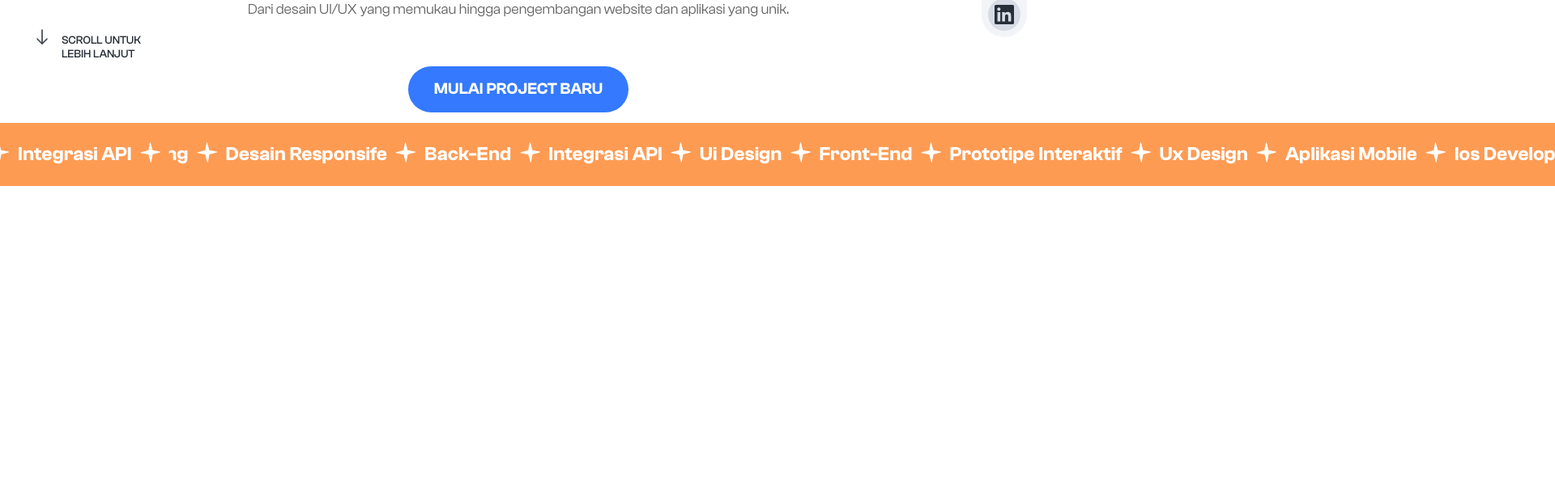
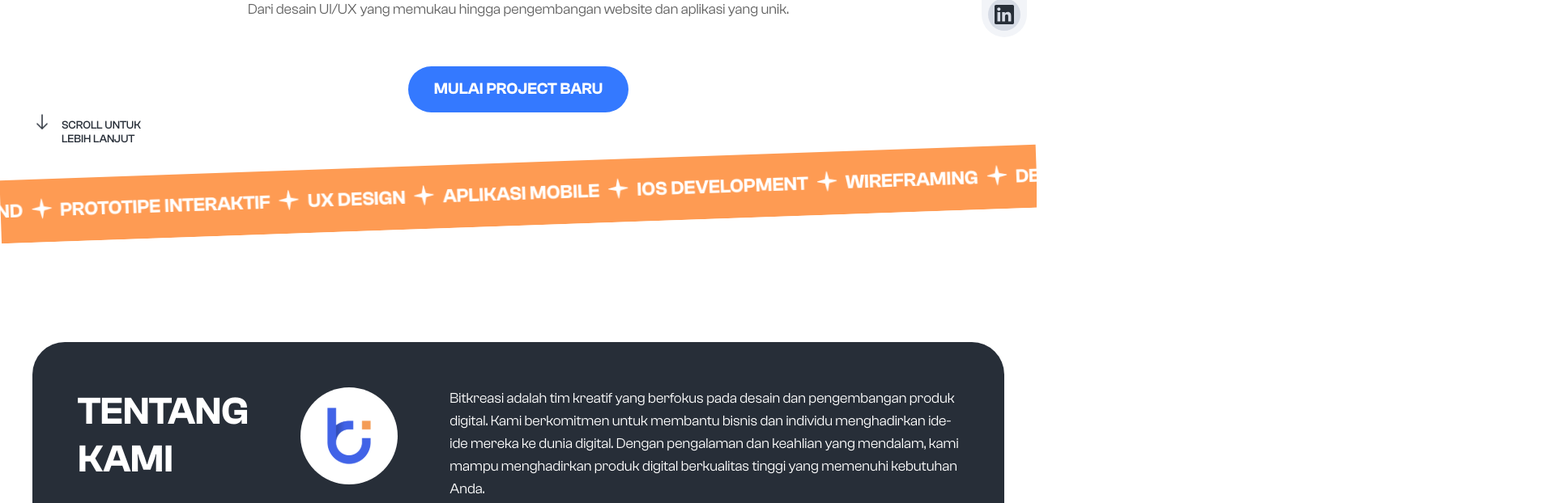
Before and after one commit to cuingskot76/bitkreasi, a Next.js app: page / in a window 1280 px wide. Shown: the part 474-1096 px from the top of the page at 81% size, 1920 px wide, since content can reach past the window. Built offline with nearby package versions, Linux system fonts and the light colour scheme.

Commit message:
feat: add hero section

```diff
--- a/app/Hero.tsx
+++ b/app/Hero.tsx
@@ -1,23 +1,10 @@
 import Icon from "@/component/icon/Icon";
 import React from "react";
 
-const tickerItems = [
-  "Ui Design",
-  "Front-End",
-  "Prototipe Interaktif",
-  "Ux Design",
-  "Aplikasi Mobile",
-  "Ios Development",
-  "Wireframing",
-  "Desain Responsife",
-  "Back-End",
-  "Integrasi API",
-];
-
 const Hero = () => {
   return (
-    <section className="h-[20000px]">
-      <div className="max-w-[1384px] mt-48 mx-auto text-center ">
+    <section className="mt-48 pb-20 ">
+      <div className="max-w-[1384px] mx-auto text-center ">
         <span className="font-semibold text-[64px] leading-[78.72px] uppercase whitespace-break-spaces">
           Kami membuat aplikasi dan website dengan pengalaman produk yang hebat
         </span>
@@ -36,7 +23,7 @@ const Hero = () => {
       </div>
 
       {/* social-media */}
-      <div className="bg-greyscale fixed right-3 top-[352px] p-2 rounded-full flex flex-col gap-4">
+      <div className="bg-greyscale fixed right-3 top-[352px] p-2 rounded-full flex flex-col gap-4 z-10">
         <div className="bg-greyscale_dark p-2 rounded-full overflow-hidden">
           <Icon name="instagram" />
         </div>
@@ -49,7 +36,7 @@ const Hero = () => {
       </div>
 
       {/* bottom-scroll */}
-      <div className="max-w-[146px] flex gap-3 absolute left-10 top-[516px]">
+      <div className="max-w-[146px] flex gap-3 ml-10 mt-2">
         <div className="animate-bounce">
           <Icon name="arrow-down" />
         </div>
@@ -59,36 +46,94 @@ const Hero = () => {
       </div>
 
       {/* ticker-running */}
-      <div className="bg-sky-500 w-full flex flex-col">
-        <div className="bg-secondary flex absolute top-[626px] -rotate-2 animate-ticker">
-          {[...tickerItems, ...tickerItems, ...tickerItems, ...tickerItems].map(
-            (item, i) => (
-              <div
-                key={i}
-                className="flex text-white font-semibold text-2xl leading-[29.52px] w-full whitespace-nowrap py-6"
-              >
-                <span>{item}</span>
+      <div className="flex overflow-hidden -rotate-2 pt-5">
+        <div className="bg-secondary flex animate-ticker">
+          <div className="flex text-white font-semibold text-2xl leading-[29.52px] w-full whitespace-nowrap py-6 uppercase ">
+            <span>Ui Design</span>
+            <div className="px-[10px]">
+              <Icon name="star" />
+            </div>
+            <span>Front-End</span>
+            <div className="px-[10px]">
+              <Icon name="star" />
+            </div>
+            <span>Prototipe Interaktif</span>
+            <div className="px-[10px]">
+              <Icon name="star" />
+            </div>
+            <span>Ux Design</span>
+            <div className="px-[10px]">
+              <Icon name="star" />
+            </div>
+            <span>Aplikasi Mobile</span>
+            <div className="px-[10px]">
+              <Icon name="star" />
+            </div>
+            <span>Ios Development</span>
+            <div className="px-[10px]">
+              <Icon name="star" />
+            </div>
+            <span>Wireframing</span>
+            <div className="px-[10px]">
+              <Icon name="star" />
+            </div>
+            <span>Desain Responsif</span>
+            <div className="px-[10px]">
+              <Icon name="star" />
+            </div>
+            <span>Back-End</span>
+            <div className="px-[10px]">
+              <Icon name="star" />
+            </div>
+            <span>Integrasi API</span>
             <div className="px-[10px]">
               <Icon name="star" />
             </div>
           </div>
-            )
-          )}
         </div>
-        <div className="bg-secondary flex absolute top-[626px] right-0 -rotate-2 animate-ticker">
-          {[...tickerItems, ...tickerItems, ...tickerItems, ...tickerItems].map(
-            (item, i) => (
-              <div
-                key={i}
-                className="flex text-white font-semibold text-2xl leading-[29.52px] w-full whitespace-nowrap py-6"
-              >
-                <span>{item}</span>
+        <div className="bg-secondary flex animate-ticker">
+          <div className="flex text-white font-semibold text-2xl leading-[29.52px] w-full whitespace-nowrap py-6 uppercase">
+            <span>Ui Design</span>
+            <div className="px-[10px]">
+              <Icon name="star" />
+            </div>
+            <span>Front-End</span>
+            <div className="px-[10px]">
+              <Icon name="star" />
+            </div>
+            <span>Prototipe Interaktif</span>
+            <div className="px-[10px]">
+              <Icon name="star" />
+            </div>
+            <span>Ux Design</span>
+            <div className="px-[10px]">
+              <Icon name="star" />
+            </div>
+            <span>Aplikasi Mobile</span>
+            <div className="px-[10px]">
+              <Icon name="star" />
+            </div>
+            <span>Ios Development</span>
+            <div className="px-[10px]">
+              <Icon name="star" />
+            </div>
+            <span>Wireframing</span>
+            <div className="px-[10px]">
+              <Icon name="star" />
+            </div>
+            <span>Desain Responsif</span>
+            <div className="px-[10px]">
+              <Icon name="star" />
+            </div>
+            <span>Back-End</span>
+            <div className="px-[10px]">
+              <Icon name="star" />
+            </div>
+            <span>Integrasi API</span>
             <div className="px-[10px]">
               <Icon name="star" />
             </div>
           </div>
-            )
-          )}
         </div>
       </div>
     </section>
--- a/app/page.tsx
+++ b/app/page.tsx
@@ -1,9 +1,15 @@
 import Hero from "@/app/Hero";
+import { Service } from "./Service/Service";
+import Cta from "./Cta/Cta";
+import Footer from "./Footer/Footer";
 
 export default function Home() {
   return (
-    <main className="bg-white">
+    <main className="bg-white overflow-hidden">
       <Hero />
+      <Service />
+      <Cta />
+      <Footer />
     </main>
   );
 }
```
Lines whose indentation alone changed are shown as unchanged.
